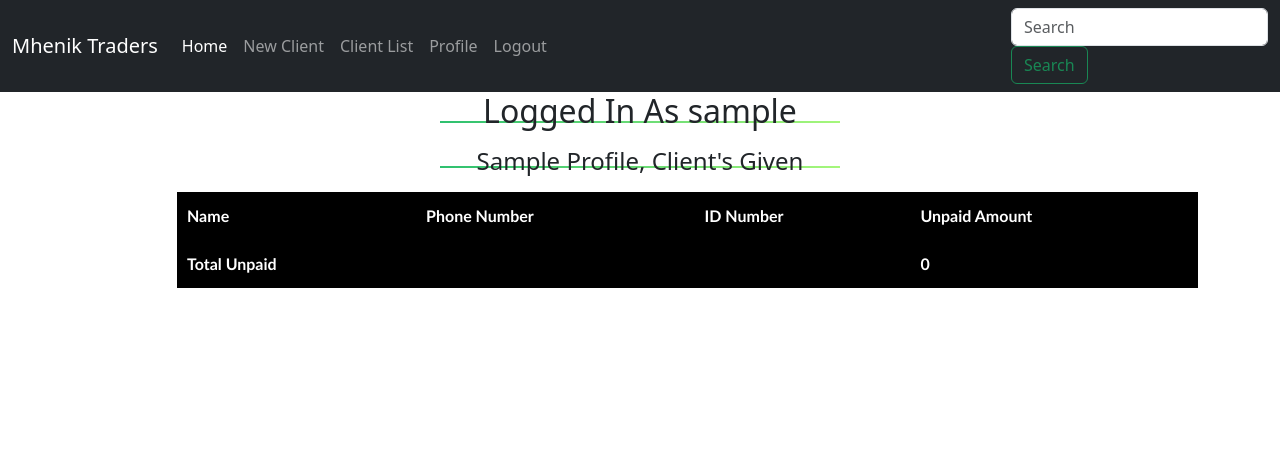
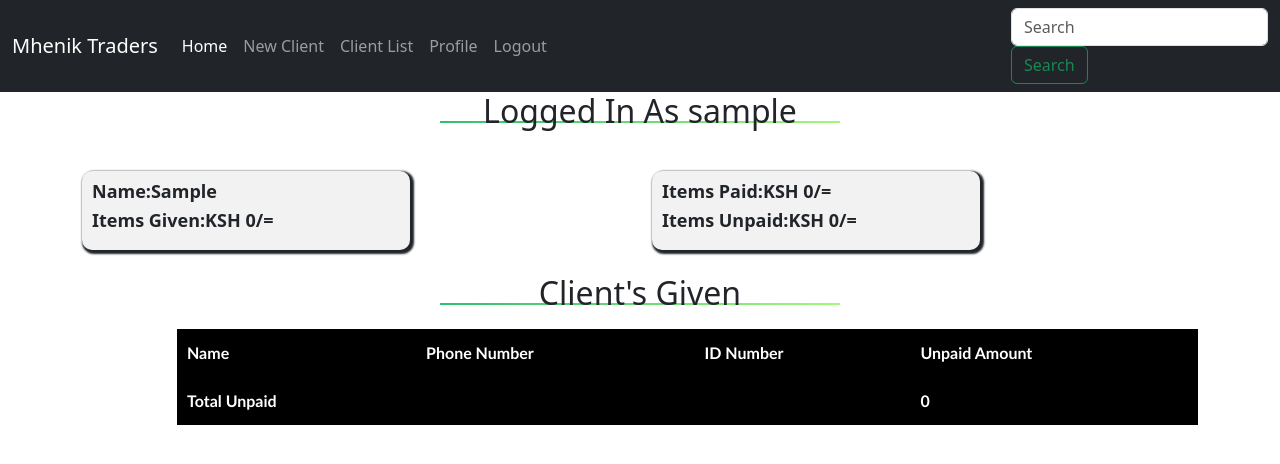
Before and after one commit to vincentmuya/Auto_log, a Django app: a page that uses app/templates/profile.html in a window 1280 px wide. Shown: the top 464 px of the page. Run offline with Django 4.2, Linux system fonts and the light colour scheme; the visitor is signed in with stand-in values (Sample User, id 1); data comes from the database, SQL or seed files in the repository; data that the repository does not hold is empty; some libraries are stand-ins or nearby versions.

Commit message:
modified profile view function by calling items paid, items unpaid and amount given by current user's profile

```diff
--- a/app/templates/profile.html
+++ b/app/templates/profile.html
@@ -16,10 +16,29 @@
         <h2>Logged In As {{user_profile.user}}</h2>
         <div class="underline-title"></div>
         <br>
-          <h4>{{user_profile.user|capfirst}} Profile, Client's Given</h4>
+<!--          <h4>{{user_profile.user|capfirst}}'s Profile</h4>-->
+<!--        <div class="underline-title"></div>-->
+        </div>
+            <br>
+            <div class="row">
+      <div class="col-md-6">
+        <div class="credentials">
+        <h3 class="titlebold"><strong>Name:{{ user_profile.user|capfirst }}</strong> </h3>
+        <h3 class="titlebold"><strong>Items Given:KSH {{ total_items_given }}/= </strong></h3>
+
+      </div>
+      </div>
+
+    <div class="col-md-6">
+      <div class="credentials">
+        <h3 class="titlebold"><strong>Items Paid:KSH {{ total_paid_amount }}/= </strong></h3>
+        <h3 class="titlebold"><strong>Items Unpaid:KSH {{ total_unpaid_amount }}/= </strong></h3>
+      </div>
+    </div>
+    </div>
+            <br>
+<h2> Client's Given</h2>
         <div class="underline-title"></div>
-        </div>
-
             <div class="row">
     <div class="col-md-1">
     </div>
--- a/app/views.py
+++ b/app/views.py
@@ -4,7 +4,7 @@ from django.http import HttpResponseRedirect
 from .models import Client, ItemHistory, Profile, User, Item
 from django.contrib.humanize.templatetags.humanize import intcomma
 from datetime import datetime
-from django.db.models import Count, Sum, F, DecimalField
+from django.db.models import Count, Sum, F, DecimalField, Value
 from django.db.models.functions import TruncMonth
 from django.contrib.auth.forms import AuthenticationForm
 from django.contrib.auth import login, authenticate, logout
@@ -269,11 +269,22 @@ def profile(request, username):
     lender_clients = Client.objects.filter(items__lender=request.user).distinct()
 
     # Fetch items associated with the current user as a lender and include related client information
-    lender_list = Item.objects.filter(lender=request.user).select_related('client').order_by('item_collection_date')[::-1]
+    lender_list = Item.objects.filter(lender=request.user).select_related('client').order_by('item_collection_date')[
+                  ::-1]
 
     # Format the item_amount fields with commas
     for item in lender_list:
         item.item_total_amount = intcomma(item.item_total_amount)
+
+    # Calculate the total items given, total paid amount, and total unpaid amount
+    total_items_given = sum(float(item.item_total_amount.replace(',', '')) for item in lender_list)
+
+    # Filter paid and unpaid items
+    total_paid_items = [item for item in lender_list if item.is_item_paid]
+    total_unpaid_items = [item for item in lender_list if not item.is_item_paid]
+
+    total_paid_amount = sum(float(item.item_total_amount.replace(',', '')) for item in total_paid_items)
+    total_unpaid_amount = sum(float(item.item_total_amount.replace(',', '')) for item in total_unpaid_items)
 
     # Initialize the unpaid_total_amount to Decimal('0')
     unpaid_total_amount = Decimal('0')
@@ -294,6 +305,9 @@ def profile(request, username):
         "lender_list": lender_list,
         "lender_clients": lender_clients,
         "unpaid_total_amount": unpaid_total_amount,
+        "total_items_given": intcomma(total_items_given),
+        "total_paid_amount": intcomma(total_paid_amount),
+        "total_unpaid_amount": intcomma(total_unpaid_amount),
     })
 
 
--- a/static/css/profile.css
+++ b/static/css/profile.css
@@ -33,6 +33,17 @@ color: white;
 h2, h4 {
     text-align: center;
 }
+.credentials{
+background-color: #f2f2f2;
+border-radius: 10px;
+box-shadow: 2px 2px 2px 2px;
+width: 60%;
+padding: 10px;
+}
+.titlebold{
+font-weight: 0;
+font-size: 18px;
+}
 @media screen and (max-width: 650px) {
 h2{
 font-size:20px
@@ -55,4 +66,11 @@ font-size:12px;
 button{
 font-size:10px;
 }
+.credentials{
+  margin-bottom: 15px;
 }
+.titlebold{
+  font-weight: 900;
+  font-size: 15px;
+}
+}
```
